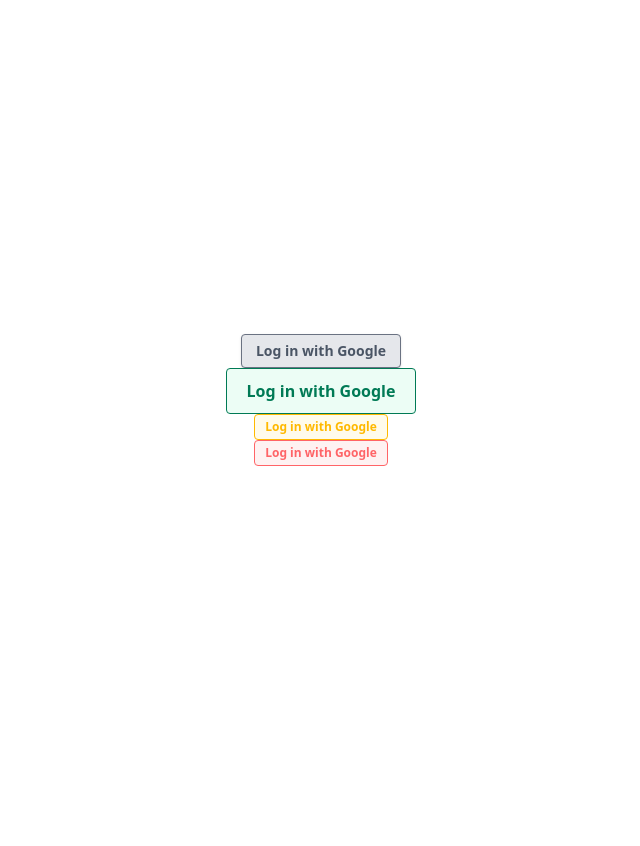
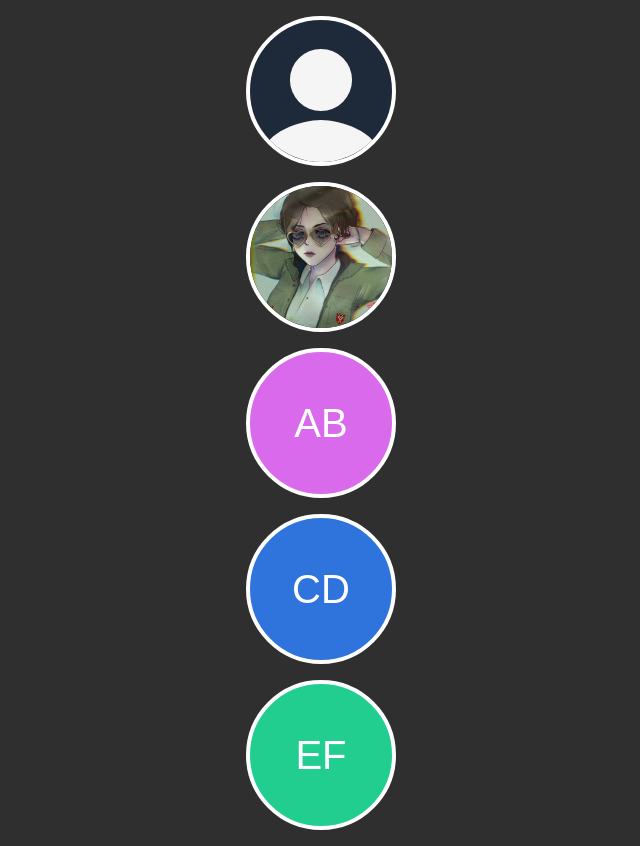
Before and after one commit to MariamRazmadze/reusability, a React (Vite) app: page / in a window 1280 px wide. Shown: the whole page, without its empty margins (319-959 px from the left). Before the commit the page ends 800 px from the top, so only its background shows below. Built offline with nearby package versions, Linux system fonts and the light colour scheme.

Commit message:
add avatar

```diff
--- a/package.json
+++ b/package.json
@@ -14,6 +14,7 @@
     "classnames": "^2.5.1",
     "react": "^19.2.0",
     "react-dom": "^19.2.0",
+    "react-icons": "^5.5.0",
     "tailwindcss": "^4.1.17"
   },
   "devDependencies": {
--- a/src/App.tsx
+++ b/src/App.tsx
@@ -1,18 +1,13 @@
-import Button from "./components/Button";
+import Avatar from "./components/Avatar";
 
 function App() {
   return (
     <main>
-      <Button>Log in with Google</Button>
-      <Button size="lg" variant="success">
-        Log in with Google
-      </Button>
-      <Button size="sm" variant="warning">
-        Log in with Google
-      </Button>
-      <Button size="sm" variant="danger">
-        Log in with Google
-      </Button>
+      <Avatar />
+      <Avatar src="/darlene.jpg" alt="avatar" />
+      <Avatar colorClass="pink">AB</Avatar>
+      <Avatar colorClass="blue">CD</Avatar>
+      <Avatar colorClass="green">EF</Avatar>
     </main>
   );
 }
--- /dev/null
+++ b/src/components/Avatar.tsx
@@ -0,0 +1,50 @@
+import { IoPersonSharp } from "react-icons/io5";
+
+type Avatar = {
+  src?: string;
+  alt?: string;
+  children?: React.ReactNode;
+  colorClass?: "navy" | "pink" | "red" | "blue" | "green";
+};
+
+const colorMap = {
+  navy: "bg-gray-800",
+  pink: "bg-[#da6aec]",
+  red: "bg-rose-500",
+  blue: "bg-[#2f74dc]",
+  green: "bg-[#22cd90]",
+};
+
+export default function Avatar({
+  src,
+  alt,
+  children,
+  colorClass = "red",
+}: Avatar) {
+  const baseStyles =
+    "h-[150px] w-[150px] rounded-full overflow-hidden flex items-center justify-center border-[0.3rem] border-white";
+
+  if (src) {
+    return (
+      <div className={baseStyles}>
+        <img src={src} alt={alt} className="w-full" />
+      </div>
+    );
+  }
+
+  if (children) {
+    return (
+      <div
+        className={`${baseStyles} ${colorMap[colorClass]} text-white text-[2.5rem] font-['Karla',sans-serif]`}
+      >
+        {children}
+      </div>
+    );
+  }
+
+  return (
+    <div className={`${baseStyles} bg-gray-800`}>
+      <IoPersonSharp className="h-full w-full translate-y-5 text-[whitesmoke]" />
+    </div>
+  );
+}
--- a/src/index.css
+++ b/src/index.css
@@ -1,10 +1,17 @@
 @import "tailwindcss";
 
 main {
-  height: 100vh;
+  min-height: 100vh;
   width: 100vw;
   display: flex;
   flex-direction: column;
   justify-content: center;
   align-items: center;
+  padding: 1rem;
+  gap: 1rem;
 }
+
+body {
+  background-color: #2f2f2f;
+  overflow-x: hidden;
+}
```
Also changed, not shown: public/darlene.jpg (added), 1 other file (tests, documents, lock files or other folders).
